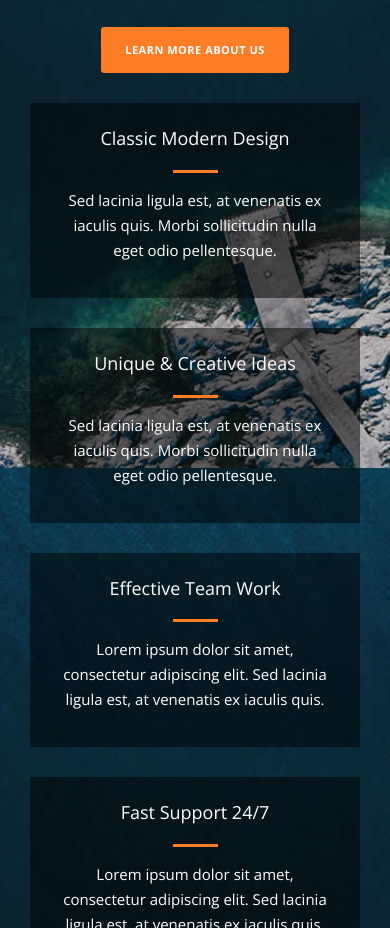
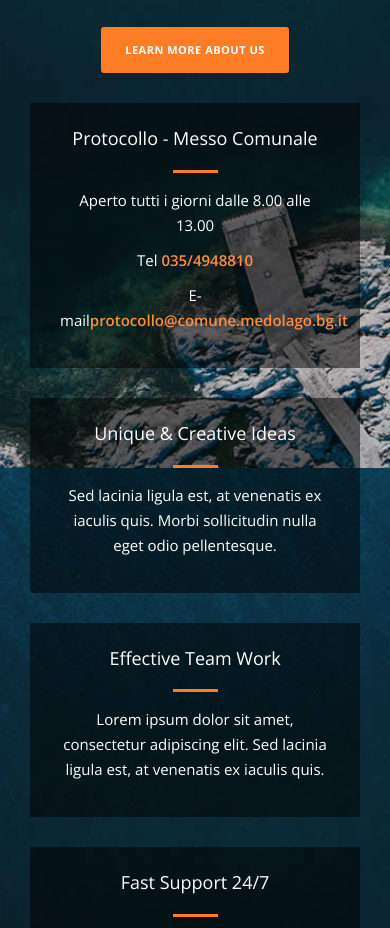
Before and after one commit to AGSOF3/agsof3.github.io, a plain HTML site: page index.html in a window 390 px wide. Shown: the part 1220-2148 px from the top of the page. Drawn offline with nearby package versions, Linux system fonts and the light colour scheme.

Commit message:
sistemato primo blocco servizi

```diff
--- a/css/templatemo-main.css
+++ b/css/templatemo-main.css
@@ -523,6 +523,12 @@ footer em {
     margin-bottom: 30px;
   }
 
+  .service-content em {
+    color: #ff8e43;
+    font-weight: 600;
+    font-style: normal;
+  }
+
 }
 
 @media (min-width: 1200px) {
--- a/index.html
+++ b/index.html
@@ -69,9 +69,11 @@
                     <div class="row">
                         <div class="col-md-6">
                             <div class="service-item">
-                                <h4>Classic Modern Design</h4>
+                                <h4>Protocollo - Messo Comunale</h4>
                                 <div class="line-dec"></div>
-                                <p>Sed lacinia ligula est, at venenatis ex iaculis quis. Morbi sollicitudin nulla eget odio pellentesque.</p>
+                                <p>Aperto tutti i giorni dalle 8.00 alle 13.00</p>
+                                <p>Tel <a href="tel:+39 035 4948810"><em>035/4948810</em></a></p>
+                                <p>E-mail<a href="mailto:protocollo@comune.medolago.bg.it"><em>protocollo@comune.medolago.bg.it</em></a></p>
                             </div>
                         </div>
                         <div class="col-md-6">
```
